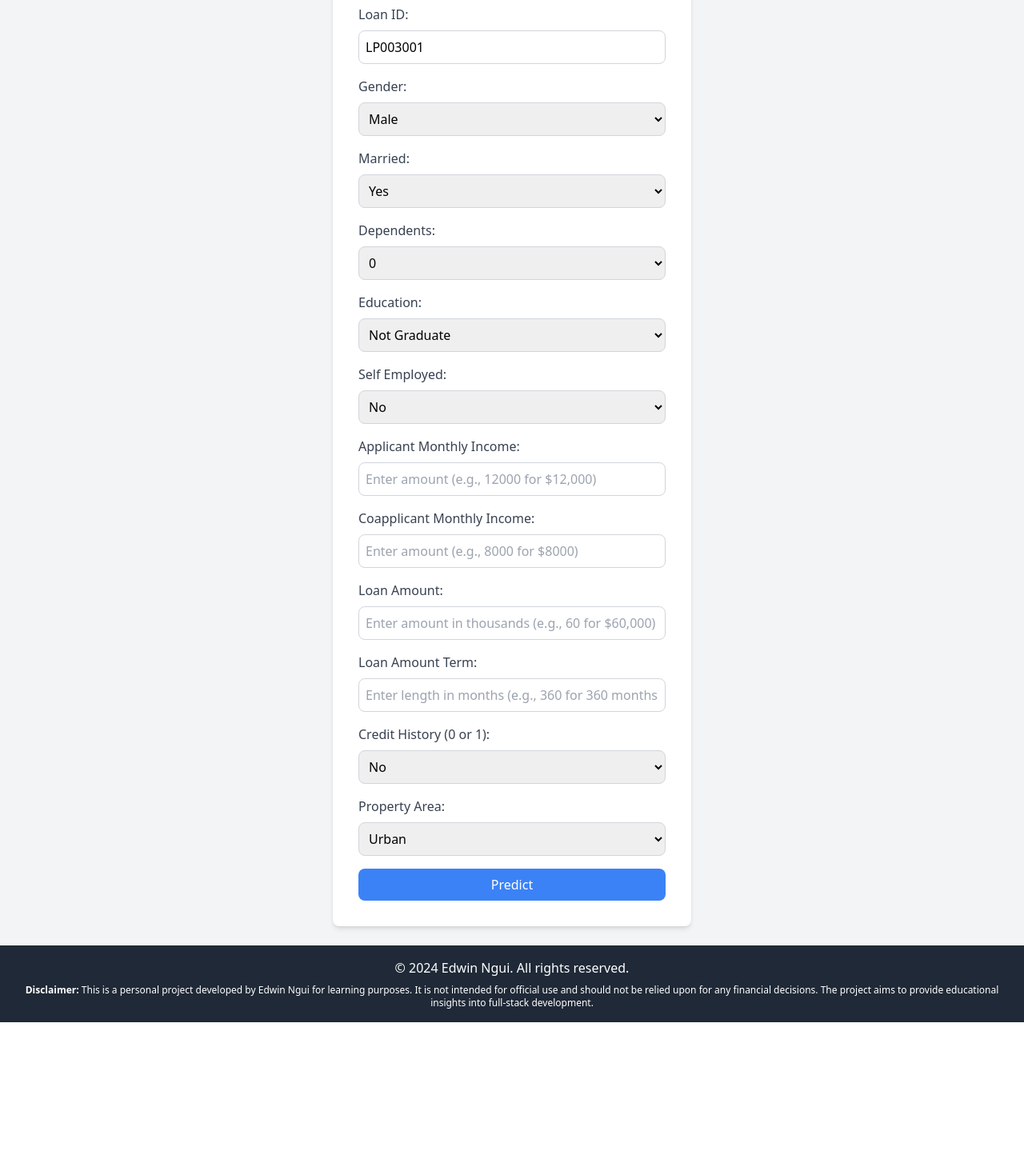
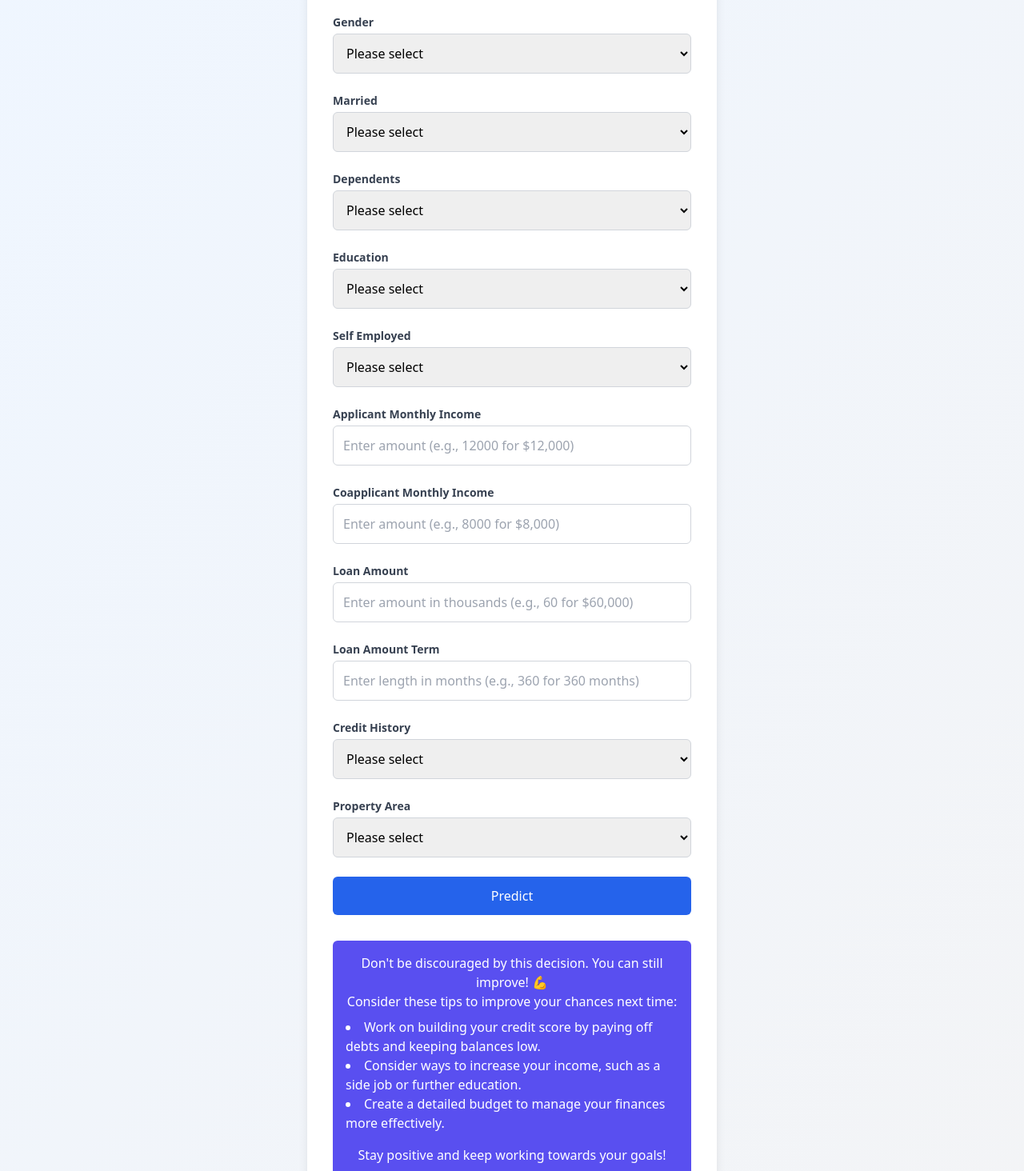
Before and after one commit to EdwinNgui/SmartLoans, a Next.js app in the folder frontend/: page /predict in a window 1280 px wide. Shown: the part 980-2444 px from the top of the page at 80% size. Before the commit the page ends 2258 px from the top, so only its background shows below. Built offline with nearby package versions, Linux system fonts and the light colour scheme.

Commit message:
Visuals complete for form
Next steps are: SQL > Login > Deploy

```diff
--- a/frontend/src/components/Navbar.jsx
+++ b/frontend/src/components/Navbar.jsx
@@ -21,8 +21,8 @@ const Navbar = () => {
   }, [isOpen]);
 
   return (
-    <div className="relative">
-      <div className="flex items-center py-4 border-b-2 border-[#594ff0] sticky top-0 z-50 bg-[#ffffff]">
+    <div className="sticky top-0 relative z-50">
+      <div className="flex items-center py-4 border-b-2 border-[#594ff0] sticky top-0 bg-[#ffffff]">
         <div className="container mx-auto px-4 sm:px-6 md:px-8 lg:px-0 flex justify-between items-center">
           <Link href="/">
             <h1 className="text-2xl sm:text-3xl text-[#594ff0] font-extrabold">SmartLoans</h1>
--- /dev/null
+++ b/frontend/src/components/Result.jsx
@@ -0,0 +1,45 @@
+import React from 'react';
+
+const Result = ({ prediction }) => {
+  return (
+    <div>
+      {prediction !== null && (
+        <div
+          className={`mt-8 p-4 text-white rounded-md text-center ${
+            prediction === 1 ? 'bg-green-500' : 'bg-red-500'
+          }`}
+        >
+          <strong>Prediction:</strong> {prediction === 1 ? 'Approved' : 'Denied'}
+        </div>
+      )}
+
+      <div className={`mt-8 p-4 text-white rounded-md text-center bg-[#594ff0]`}>
+        {prediction === 1 ? (
+            <div className="">
+              <p>Congratulations on the predicted approval! 🎉</p>
+              <p>Here are your next steps:</p>
+              <ul className="list-disc list-inside text-left mt-2">
+                <li>Start planning your homeownership journey or business venture.</li>
+                <li>Consult with a financial advisor to manage your finances effectively.</li>
+                <li>Ensure that all required documentation is in order for the next steps.</li>
+              </ul>
+              <p className="mt-4">Good luck, and enjoy this exciting journey ahead!</p>
+            </div>
+          ) : (
+            <div className="">
+              <p>Don't be discouraged by this decision. You can still improve! 💪</p>
+              <p>Consider these tips to improve your chances next time:</p>
+              <ul className="list-disc list-inside text-left mt-2">
+                <li>Work on building your credit score by paying off debts and keeping balances low.</li>
+                <li>Consider ways to increase your income, such as a side job or further education.</li>
+                <li>Create a detailed budget to manage your finances more effectively.</li>
+              </ul>
+              <p className="mt-4">Stay positive and keep working towards your goals!</p>
+            </div>
+          )}
+      </div>
+    </div>
+  );
+};
+
+export default Result;
--- a/frontend/src/pages/index.jsx
+++ b/frontend/src/pages/index.jsx
@@ -11,7 +11,7 @@ const Home = () => {
         <div className='flex-1 mb-8 md:mb-0 px-8 md:pr-12'>
           <h1 className="text-3xl md:text-4xl font-extrabold mb-4 md:mb-6">Welcome to SmartLoans</h1>
           <p className="text-base md:text-lg mb-4 md:mb-6">
-            Unlock your financial potential with SmartLoans! Our state-of-the-art algorithm simplifies loan eligibility predictions, helping you make informed financial decisions.
+            Unlock your financial potential with SmartLoans! Our state-of-the-art algorithm simplifies <strong>loan eligibility predictions</strong>, helping you make informed financial decisions.
           </p>
           <p className="text-base md:text-lg mb-4 md:mb-6">
             Whether you're looking to buy a home, start a business, or consolidate debt, our tool offers accurate insights into your loan eligibility based on your financial profile.
--- a/frontend/src/pages/predict.jsx
+++ b/frontend/src/pages/predict.jsx
@@ -1,21 +1,22 @@
 import React, { useState } from 'react';
 import { getPrediction } from '../helpers/apiPredictionHandler'; // Import the API helper function
-import Login from "../components/Login"
+import Login from "../components/Login";
+import Results from "../components/Result"
 
 const Predict = () => {
   const [inputData, setInputData] = useState({
-    Loan_ID: 'LP003001', // Pre-fill with starting value
-    Gender: 'Male',
-    Married: 'Yes',
+    Loan_ID: 'LP003001', // Pre-Filled
+    Gender: '',
+    Married: '',
     Dependents: '',
-    Education: 'Not Graduate',
-    Self_Employed: 'No',
+    Education: '',
+    Self_Employed: '',
     ApplicantIncome: '',
     CoapplicantIncome: '',
     LoanAmount: '',
     Loan_Amount_Term: '',
     Credit_History: '',
-    Property_Area: 'Urban',
+    Property_Area: '',
   });
   const [prediction, setPrediction] = useState(null);
   const [error, setError] = useState(null);
@@ -32,81 +33,63 @@ const Predict = () => {
     e.preventDefault();
     try {
       const result = await getPrediction(inputData); // Call API helper function
-      console.log(result); // Check the structure of the response
       setPrediction(result.prediction); // Extract and set prediction result
     } catch (err) {
       setError('Error fetching prediction');
     }
   };
 
-
   return (
     <>
       <Login />
-      <div className="flex justify-center items-center min-h-screen bg-gray-100 p-6">
-        <div>
-        </div>
-        <div className="w-full max-w-md bg-white shadow-md rounded-lg p-8">
-          <h2 className="text-2xl font-semibold text-gray-800 mb-6">Predict Loan Eligibility</h2>
-          <form onSubmit={handleSubmit} className="space-y-4">
-
+      <div className="flex justify-center items-center min-h-screen bg-gradient-to-br from-blue-50 to-gray-100 p-6">
+        <div className="w-full max-w-lg bg-white shadow-lg rounded-lg p-8">
+          <h2 className="text-3xl font-bold text-gray-800 mb-8 text-center">Loan Eligibility Prediction</h2>
+          <form onSubmit={handleSubmit} className="space-y-6">
             <div>
-              <label className="block text-gray-700 font-medium mb-2" htmlFor="Loan_ID">
-                Loan ID:
-              </label>
-              <input
-                type="text"
-                name="Loan_ID"
-                id="Loan_ID"
-                value={inputData.Loan_ID}
-                onChange={handleChange}
-                className="w-full border border-gray-300 rounded-lg p-2 focus:outline-none focus:border-blue-500"
-              />
-            </div>
-
-            <div>
-              <label className="block text-gray-700 font-medium mb-2" htmlFor="Gender">
-                Gender:
-              </label>
+              <label className="block text-sm font-semibold text-gray-700 mb-1" htmlFor="Gender">Gender</label>
               <select
                 name="Gender"
                 id="Gender"
                 value={inputData.Gender}
                 onChange={handleChange}
-                className="w-full border border-gray-300 rounded-lg p-2 focus:outline-none focus:border-blue-500"
+                className="w-full border border-gray-300 rounded-md p-3 focus:outline-none focus:border-blue-500"
+                required
               >
+                <option value="" disabled>Please select</option>
                 <option value="Male">Male</option>
                 <option value="Female">Female</option>
+                <option value="Other">Other</option>
               </select>
             </div>
 
             <div>
-              <label className="block text-gray-700 font-medium mb-2" htmlFor="Married">
-                Married:
-              </label>
+              <label className="block text-sm font-semibold text-gray-700 mb-1" htmlFor="Married">Married</label>
               <select
                 name="Married"
                 id="Married"
                 value={inputData.Married}
                 onChange={handleChange}
-                className="w-full border border-gray-300 rounded-lg p-2 focus:outline-none focus:border-blue-500"
+                className="w-full border border-gray-300 rounded-md p-3 focus:outline-none focus:border-blue-500"
+                required
               >
+                <option value="" disabled>Please select</option>
                 <option value="Yes">Yes</option>
                 <option value="No">No</option>
               </select>
             </div>
 
             <div>
-              <label className="block text-gray-700 font-medium mb-2" htmlFor="Dependents">
-                Dependents:
-              </label>
+              <label className="block text-sm font-semibold text-gray-700 mb-1" htmlFor="Dependents">Dependents</label>
               <select
                 name="Dependents"
                 id="Dependents"
                 value={inputData.Dependents}
                 onChange={handleChange}
-                className="w-full border border-gray-300 rounded-lg p-2 focus:outline-none focus:border-blue-500"
+                className="w-full border border-gray-300 rounded-md p-3 focus:outline-none focus:border-blue-500"
+                required
               >
+                <option value="" disabled>Please select</option>
                 <option value="0">0</option>
                 <option value="1">1</option>
                 <option value="2">2</option>
@@ -115,120 +98,116 @@ const Predict = () => {
             </div>
 
             <div>
-              <label className="block text-gray-700 font-medium mb-2" htmlFor="Education">
-                Education:
-              </label>
+              <label className="block text-sm font-semibold text-gray-700 mb-1" htmlFor="Education">Education</label>
               <select
                 name="Education"
                 id="Education"
                 value={inputData.Education}
                 onChange={handleChange}
-                className="w-full border border-gray-300 rounded-lg p-2 focus:outline-none focus:border-blue-500"
+                className="w-full border border-gray-300 rounded-md p-3 focus:outline-none focus:border-blue-500"
+                required
               >
+                <option value="" disabled>Please select</option>
                 <option value="Not Graduate">Not Graduate</option>
                 <option value="Graduate">Graduate</option>
               </select>
             </div>
 
             <div>
-              <label className="block text-gray-700 font-medium mb-2" htmlFor="Self_Employed">
-                Self Employed:
-              </label>
+              <label className="block text-sm font-semibold text-gray-700 mb-1" htmlFor="Self_Employed">Self Employed</label>
               <select
                 name="Self_Employed"
                 id="Self_Employed"
                 value={inputData.Self_Employed}
                 onChange={handleChange}
-                className="w-full border border-gray-300 rounded-lg p-2 focus:outline-none focus:border-blue-500"
+                className="w-full border border-gray-300 rounded-md p-3 focus:outline-none focus:border-blue-500"
+                required
               >
+                <option value="" disabled>Please select</option>
                 <option value="No">No</option>
                 <option value="Yes">Yes</option>
               </select>
             </div>
 
             <div>
-              <label className="block text-gray-700 font-medium mb-2" htmlFor="ApplicantIncome">
-                Applicant Monthly Income:
-              </label>
+              <label className="block text-sm font-semibold text-gray-700 mb-1" htmlFor="ApplicantIncome">Applicant Monthly Income</label>
               <input
                 type="text"
                 name="ApplicantIncome"
                 id="ApplicantIncome"
                 onChange={handleChange}
-                className="w-full border border-gray-300 rounded-lg p-2 focus:outline-none focus:border-blue-500"
-                placeholder='Enter amount (e.g., 12000 for $12,000)'
+                className="w-full border border-gray-300 rounded-md p-3 focus:outline-none focus:border-blue-500"
+                placeholder="Enter amount (e.g., 12000 for $12,000)"
+                required
               />
             </div>
 
             <div>
-              <label className="block text-gray-700 font-medium mb-2" htmlFor="CoapplicantIncome">
-                Coapplicant Monthly Income:
-              </label>
+              <label className="block text-sm font-semibold text-gray-700 mb-1" htmlFor="CoapplicantIncome">Coapplicant Monthly Income</label>
               <input
                 type="text"
                 name="CoapplicantIncome"
                 id="CoapplicantIncome"
                 onChange={handleChange}
-                className="w-full border border-gray-300 rounded-lg p-2 focus:outline-none focus:border-blue-500"
-                placeholder='Enter amount (e.g., 8000 for $8000)'
+                className="w-full border border-gray-300 rounded-md p-3 focus:outline-none focus:border-blue-500"
+                placeholder="Enter amount (e.g., 8000 for $8,000)"
+                required
               />
             </div>
 
             <div>
-              <label className="block text-gray-700 font-medium mb-2" htmlFor="LoanAmount">
-                Loan Amount:
-              </label>
+              <label className="block text-sm font-semibold text-gray-700 mb-1" htmlFor="LoanAmount">Loan Amount</label>
               <input
                 type="text"
                 name="LoanAmount"
                 id="LoanAmount"
                 onChange={handleChange}
-                className="w-full border border-gray-300 rounded-lg p-2 focus:outline-none focus:border-blue-500"
-                placeholder='Enter amount in thousands (e.g., 60 for $60,000)'
+                className="w-full border border-gray-300 rounded-md p-3 focus:outline-none focus:border-blue-500"
+                placeholder="Enter amount in thousands (e.g., 60 for $60,000)"
+                required
               />
             </div>
 
             <div>
-              <label className="block text-gray-700 font-medium mb-2" htmlFor="Loan_Amount_Term">
-                Loan Amount Term:
-              </label>
+              <label className="block text-sm font-semibold text-gray-700 mb-1" htmlFor="Loan_Amount_Term">Loan Amount Term</label>
               <input
                 type="text"
                 name="Loan_Amount_Term"
                 id="Loan_Amount_Term"
                 onChange={handleChange}
-                className="w-full border border-gray-300 rounded-lg p-2 focus:outline-none focus:border-blue-500"
-                placeholder='Enter length in months (e.g., 360 for 360 months)'
+                className="w-full border border-gray-300 rounded-md p-3 focus:outline-none focus:border-blue-500"
+                placeholder="Enter length in months (e.g., 360 for 360 months)"
+                required
               />
             </div>
 
             <div>
-              <label className="block text-gray-700 font-medium mb-2" htmlFor="Credit_History">
-                Credit History (0 or 1):
-              </label>
+              <label className="block text-sm font-semibold text-gray-700 mb-1" htmlFor="Credit_History">Credit History</label>
               <select
                 name="Credit_History"
                 id="Credit_History"
                 value={inputData.Credit_History}
                 onChange={handleChange}
-                className="w-full border border-gray-300 rounded-lg p-2 focus:outline-none focus:border-blue-500"
+                className="w-full border border-gray-300 rounded-md p-3 focus:outline-none focus:border-blue-500"
+                required
               >
+                <option value="" disabled>Please select</option>
                 <option value="No">No</option>
                 <option value="Yes">Yes</option>
               </select>
             </div>
 
             <div>
-              <label className="block text-gray-700 font-medium mb-2" htmlFor="Property_Area">
-                Property Area:
-              </label>
+              <label className="block text-sm font-semibold text-gray-700 mb-1" htmlFor="Property_Area">Property Area</label>
               <select
                 name="Property_Area"
                 id="Property_Area"
                 value={inputData.Property_Area}
                 onChange={handleChange}
-                className="w-full border border-gray-300 rounded-lg p-2 focus:outline-none focus:border-blue-500"
+                className="w-full border border-gray-300 rounded-md p-3 focus:outline-none focus:border-blue-500"
+                required
               >
+                <option value="" disabled>Please select</option>
                 <option value="Urban">Urban</option>
                 <option value="Semiurban">Semiurban</option>
                 <option value="Rural">Rural</option>
@@ -237,18 +216,17 @@ const Predict = () => {
 
             <button
               type="submit"
-              className="w-full bg-blue-500 text-white py-2 rounded-lg hover:bg-blue-600 focus:outline-none focus:ring-2 focus:ring-blue-500 focus:ring-opacity-50"
+              className="w-full bg-blue-600 text-white py-3 rounded-md hover:bg-blue-700 focus:outline-none focus:ring-2 focus:ring-blue-500 focus:ring-opacity-50 transition duration-200"
             >
               Predict
             </button>
           </form>
-          {prediction !== null && (
-            <div className="mt-6 p-4 bg-green-100 text-green-800 rounded-lg">
-              <strong>Prediction:</strong> {prediction}
-            </div>
-          )}
+
+          {/* Results with the prediction result passed */}
+          <Results prediction={prediction} />
+
           {error && (
-            <div className="mt-6 p-4 bg-red-100 text-red-800 rounded-lg">
+            <div className="mt-8 p-4 bg-red-100 text-red-800 rounded-md text-center">
               <strong>Error:</strong> {error}
             </div>
           )}
```
Also changed, not shown: 2 other files (tests, documents, lock files or other folders).
